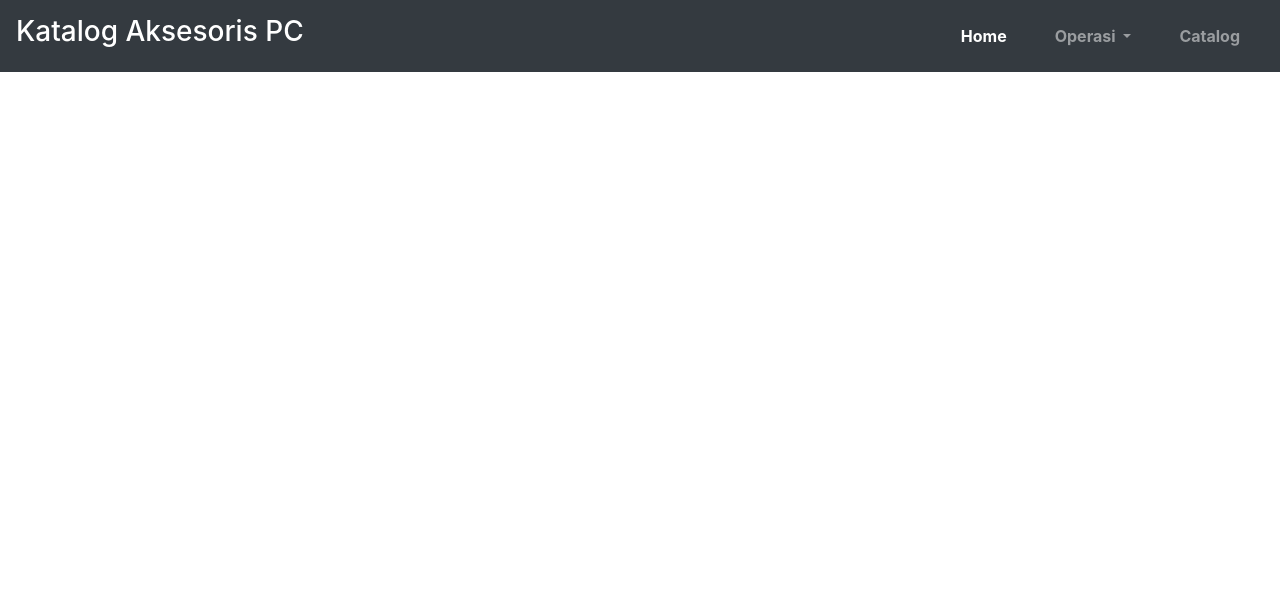
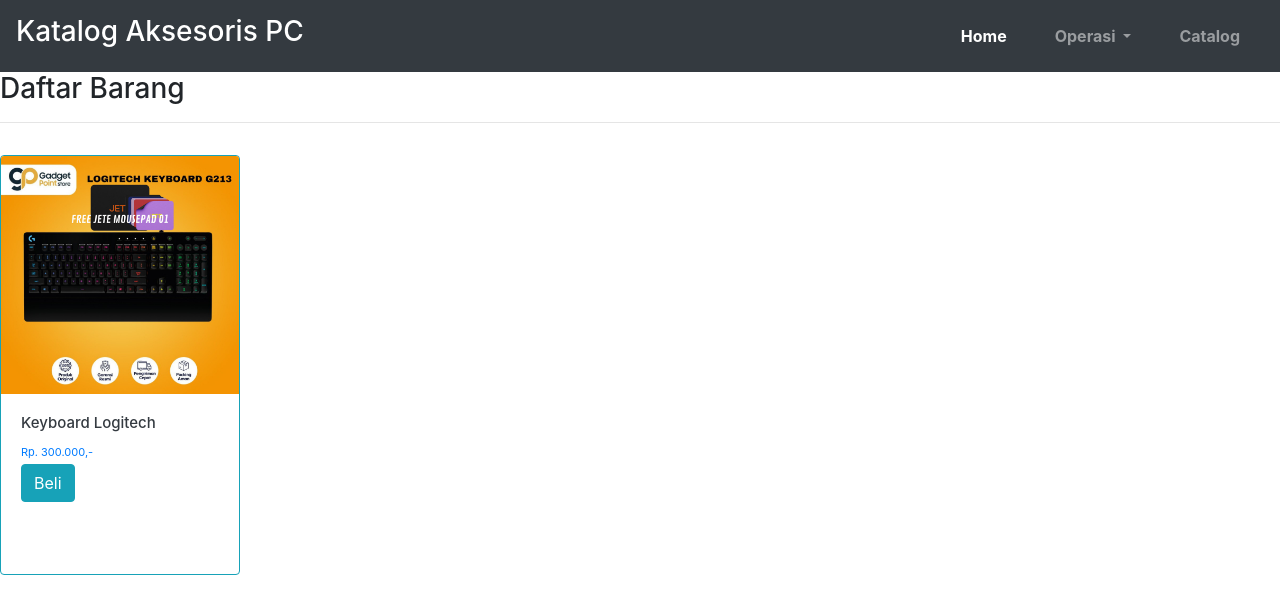
Before and after one commit to jall1609/PHP-Native-Prosedural, a PHP site: page / in a window 1280 px wide. Shown: the top 614 px of the page. Run offline with PHP 8.4, Linux system fonts and the light colour scheme.

Commit message:
buat card 1

```diff
--- a/index.php
+++ b/index.php
@@ -7,6 +7,7 @@
     <meta name="viewport" content="width=device-width, initial-scale=1.0">
     <title>Welcome</title>
     <link rel="stylesheet" href="https://cdn.jsdelivr.net/npm/bootstrap@4.1.3/dist/css/bootstrap.min.css" integrity="sha384-MCw98/SFnGE8fJT3GXwEOngsV7Zt27NXFoaoApmYm81iuXoPkFOJwJ8ERdknLPMO" crossorigin="anonymous">
+    <link rel="stylesheet" href="style.css">
 </head>
 
 <header>
@@ -43,6 +44,26 @@
     </nav>
 </header>
 
+<div id="daftar-barang">
+    <h3>Daftar Barang</h3>
+    <hr>
+    <div class="row">
+        <div class="col col-md-3 my-3">
+            <div class="card border-info" style="width: 15rem; height: 420px;">
+                <a href="#">
+                    <img class="card-img-top" src="image/1.png" alt="Card image cap">
+                    <div class="card-body">
+                        <h5 class="card-title text-justify f-15 text-dark">Keyboard Logitech</h5>
+                        <p class="card-text f-11">Rp. 300.000,-</p>
+                        <a href="#" class="btn btn-info mt-1">Beli</a>
+                    </div>
+                </a>
+            </div>
+        </div>
+
+    </div>
+</div>
+
 <body>
     <div id="kumpulanScript">
         <script src="https://code.jquery.com/jquery-3.3.1.slim.min.js" integrity="sha384-q8i/X+965DzO0rT7abK41JStQIAqVgRVzpbzo5smXKp4YfRvH+8abtTE1Pi6jizo" crossorigin="anonymous"></script>
--- /dev/null
+++ b/style.css
@@ -0,0 +1,6 @@
+.f-11 {
+    font-size: 11px;
+}
+.f-15 {
+    font-size: 15px;
+}
```
Also changed, not shown: image/1.png (added).
